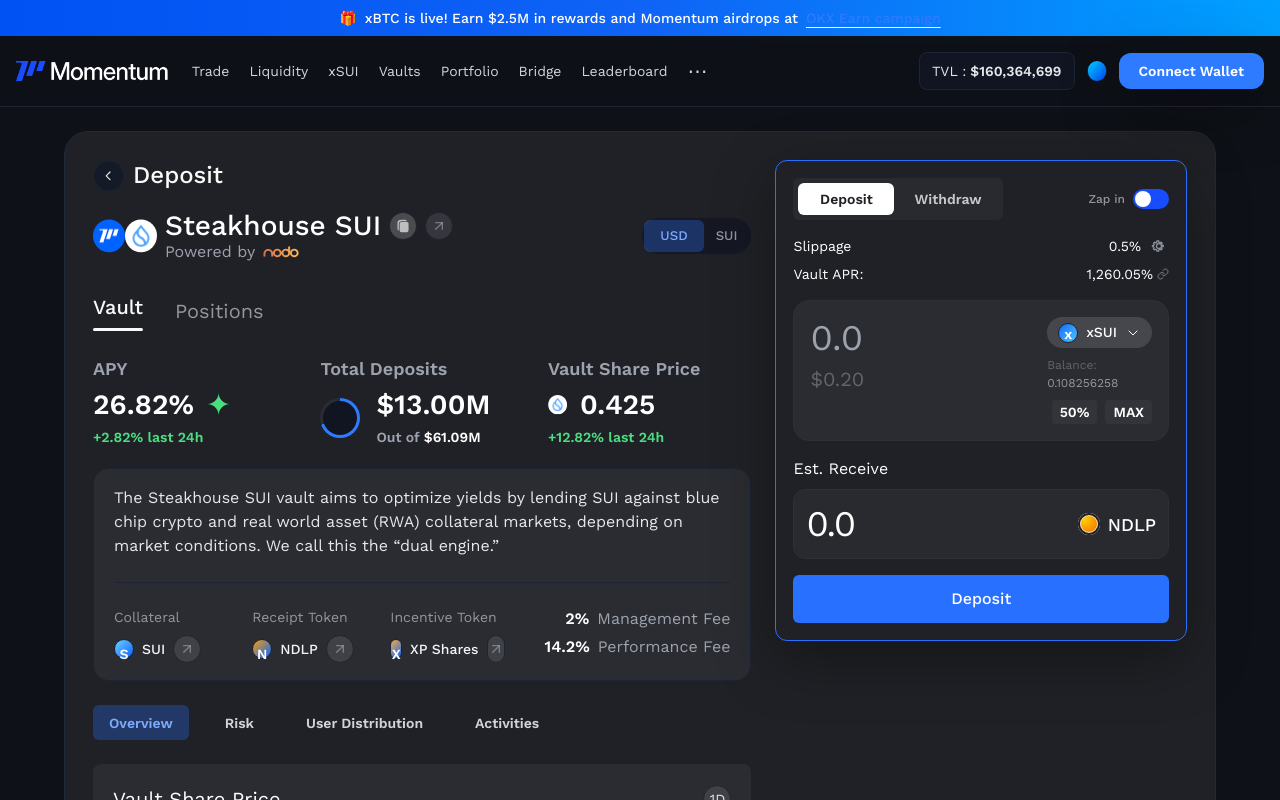
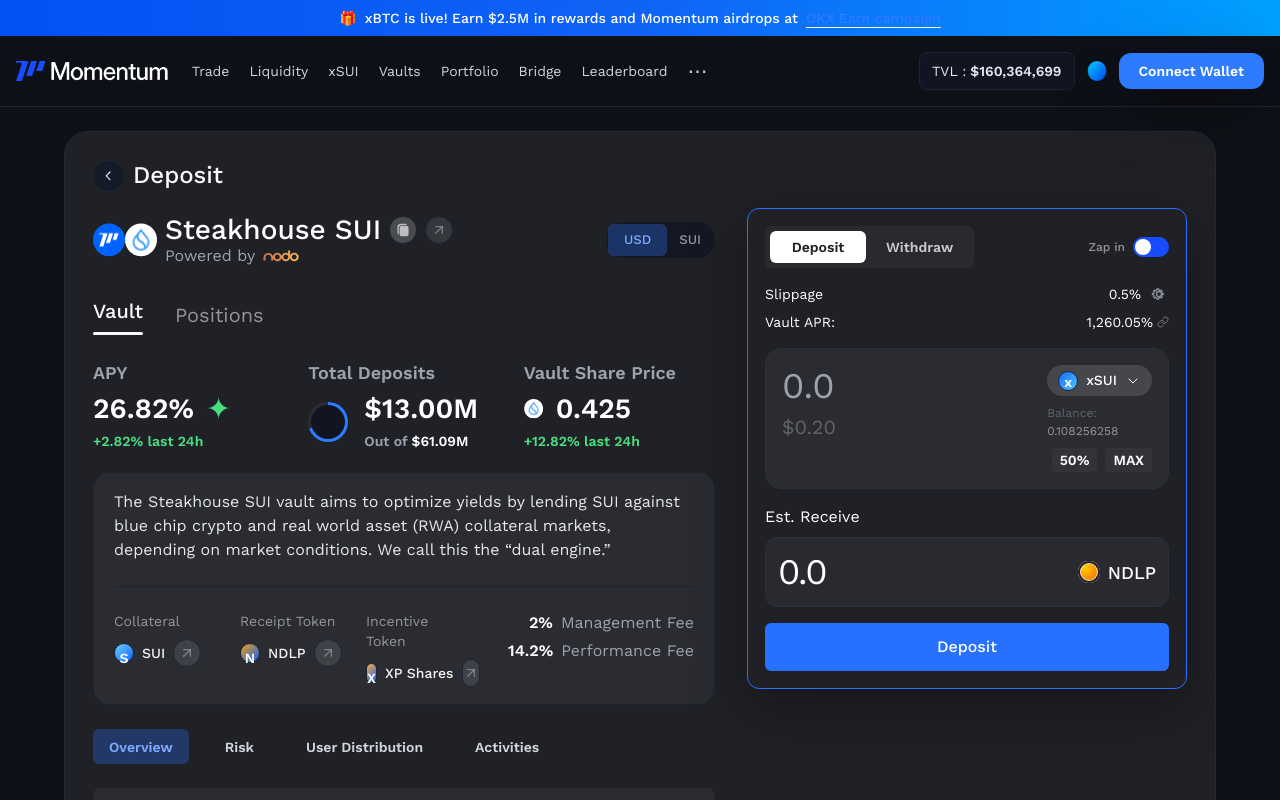
Before and after one commit to truthseeking2201/final-B2B-vault-detail-page, a React (Vite) app: page / in a window 1280 px wide. Shown: the top 800 px of the page. Built offline with nearby package versions, Linux system fonts and the light colour scheme.

Commit message:
Adjust deposit card alignment

```diff
--- a/src/App.jsx
+++ b/src/App.jsx
@@ -235,8 +235,17 @@
       <NavBar />
       <main className="w-full max-w-[1200px] mx-auto px-4 lg:px-6 pb-16">
         <div className="mt-6 flex w-full max-w-[1200px] flex-col items-start self-stretch rounded-[24px] border border-[#1F2937] bg-[#202126] p-6 lg:p-7">
-          <div className="grid lg:grid-cols-[1.6fr,1fr] w-full gap-6 lg:items-start">
-            <div className="space-y-6">
+          <div className="flex items-center gap-2 text-sm text-gray-300">
+            <div className="h-8 w-8 grid place-items-center rounded-full bg-panelMuted border border-border">
+              <ArrowLeft />
+            </div>
+            <span className="text-[24px] leading-[31.92px] font-medium text-[#FAFAFA]">
+              Deposit
+            </span>
+          </div>
+
+          <div className="mt-4 flex w-full flex-col gap-6 lg:flex-row lg:items-start lg:gap-8">
+            <div className="space-y-6 flex-1">
               <VaultHeader currency={currency} setCurrency={setCurrency} />
               <VaultTabs mode={mode} setMode={setMode} />
               {mode === 'vault' ? (
@@ -269,7 +278,7 @@
                 <PositionsSection />
               )}
             </div>
-            <div className="hidden lg:block lg:sticky lg:top-6 self-start w-full mt-6 lg:mt-0 lg:self-start">
+            <aside className="hidden lg:block lg:sticky lg:top-6 w-full mt-6 lg:mt-0 lg:w-[400px] xl:w-[440px] lg:self-start">
               <DepositCard
                 tab={depositTab}
                 onTabChange={setDepositTab}
@@ -279,7 +288,7 @@
                 selectedAsset={selectedAsset}
                 onSelectAsset={() => setShowTokenModal(true)}
               />
-            </div>
+            </aside>
           </div>
         </div>
       </main>
@@ -363,14 +372,6 @@
 function VaultHeader({ currency, setCurrency }) {
   return (
     <div className="flex flex-col gap-3">
-      <div className="flex items-center gap-2 text-sm text-gray-300">
-        <div className="h-8 w-8 grid place-items-center rounded-full bg-panelMuted border border-border">
-          <ArrowLeft />
-        </div>
-        <span className="text-[24px] leading-[31.92px] font-medium text-[#FAFAFA]">
-          Deposit
-        </span>
-      </div>
       <div className="flex flex-col gap-2">
         <div className="flex flex-col gap-3 lg:flex-row lg:items-center lg:justify-between">
           <div className="flex items-center gap-2">
```
